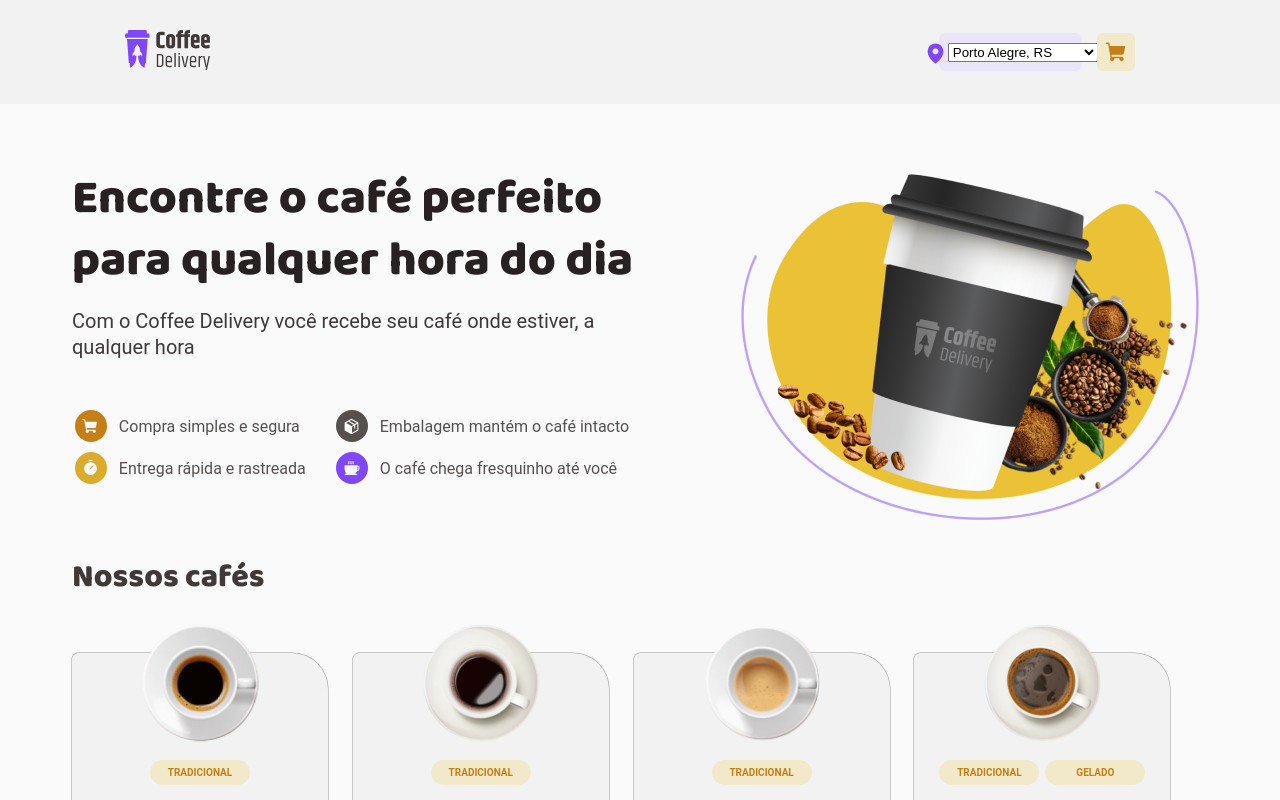
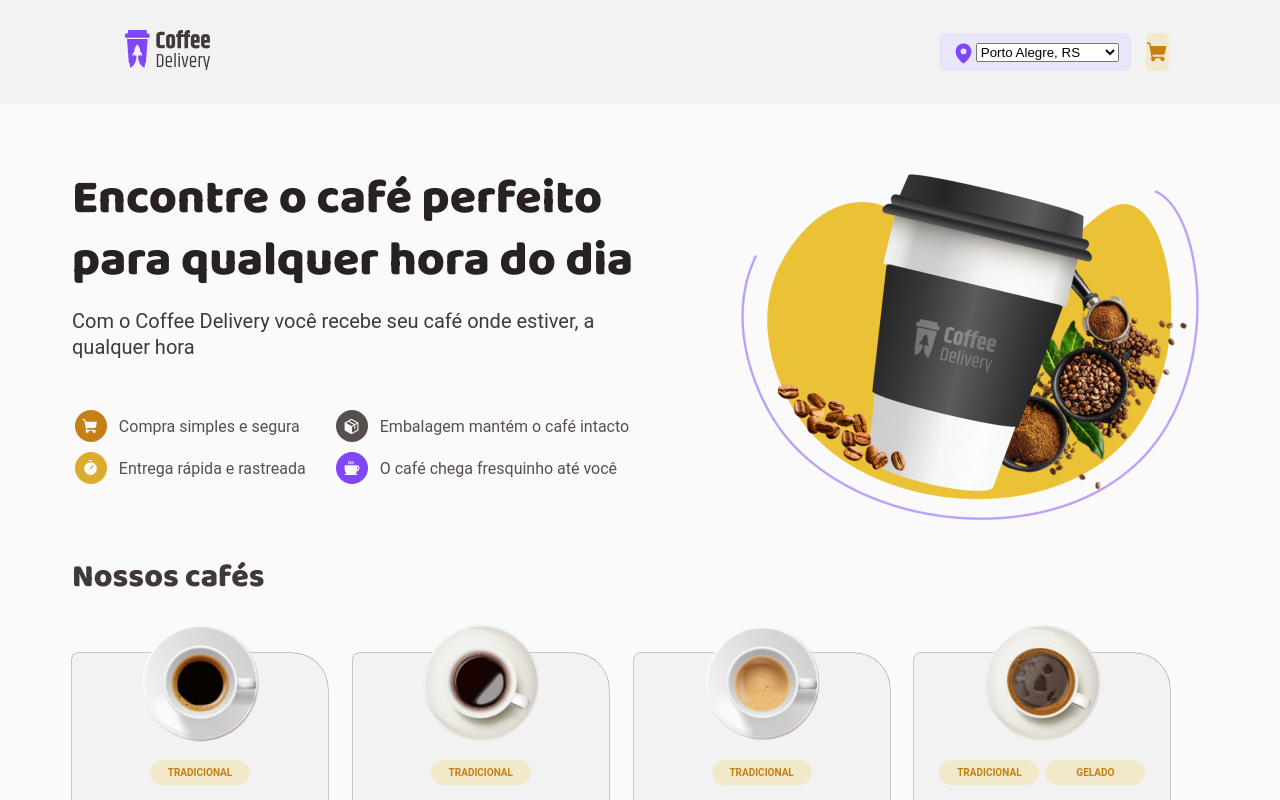
Before and after one commit to pedrodif/uploadCoffeeDelivery, a React (Vite) app: page / in a window 1280 px wide. Shown: the top 800 px of the page. Built offline with nearby package versions, Linux system fonts and the light colour scheme.

Commit message:
feat: :sparkles: interface separation to types file, styles fix

```diff
--- a/src/components/Select/index.tsx
+++ b/src/components/Select/index.tsx
@@ -2,25 +2,20 @@
 import { HTMLAttributes, ReactNode, SelectHTMLAttributes } from "react";
 
 // Styles
-import { SelectWrapper, SelectIconWrapper } from "./styles";
+import { SelectWrapper, SelectIconWrapper, SelectMain } from "./styles";
 
-export interface ISelectRootProps extends HTMLAttributes<HTMLDivElement> {
-  width?: string;
-  height?: string;
-  children: ReactNode;
-  backgroundColor?: string;
-}
+// Types
+import { ISelectIconContainerProps, ISelectProps, ISelectRootProps } from "./types";
 
-function SelectRoot({ children }: ISelectRootProps) {
+
+function SelectRoot({ children, ...props }: ISelectRootProps) {
   return (
-    <SelectWrapper>
+    <SelectWrapper
+      {...props}
+    >
       {children}
     </SelectWrapper>
   )
-}
-
-interface ISelectIconContainerProps extends HTMLAttributes<HTMLDivElement> {
-  children: ReactNode;
 }
 
 function SelectIconContainer({ children }:ISelectIconContainerProps) {
@@ -31,18 +26,11 @@ function SelectIconContainer({ children }:ISelectIconContainerProps) {
   )
 }
 
-interface IOptionProps {
-  id: string;
-  value: string;
-}
-
-interface ISelectProps extends SelectHTMLAttributes<HTMLSelectElement> {
-  data: IOptionProps[];
-}
-
-function SelectContainer({ data }: ISelectProps) {
+function SelectContainer({ data, ...props }: ISelectProps) {
   return(
-    <select>
+    <SelectMain
+      {...props}
+    >
       {data?.map(option => {
         return (
           <option
@@ -53,7 +41,7 @@ function SelectContainer({ data }: ISelectProps) {
           </option>
         )
       })}
-    </select>
+    </SelectMain>
   )
 }
 
--- a/src/components/Select/styles.ts
+++ b/src/components/Select/styles.ts
@@ -2,7 +2,7 @@
 import styled from 'styled-components';
 
 // Types
-import { ISelectRootProps } from '.';
+import { ISelectProps, ISelectRootProps } from './types';
 
 export const SelectWrapper = styled.div<ISelectRootProps>`
   box-sizing: border-box;
@@ -16,16 +16,23 @@ export const SelectWrapper = styled.div<ISelectRootProps>`
   padding: 0.5rem;
   font-size: 0.75rem;
   font-weight: 400;
-  width: ${(props) => props.width ? props.width : '8.938rem'};
+  width: ${(props) => props.width ? props.width : '12rem'};
   height: ${(props) => props.height ? props.height : '2.375rem'};
   color: ${(props) => props.color ? props.color : '#574F4D'};
   background-color: ${(props) => props.backgroundColor ? props.backgroundColor : '#EBE5F9'};
 
-  /* &:hover {
-    background-color: ${(props) => props.theme['purple-light']};
-  } */
+  &:hover {
+    border: 0.063rem solid ${(props) => props.theme['purple']};
+  }
 `
+
 export const SelectIconWrapper = styled.div`
   width: 1rem;
   height: 1.25rem;
 `
+
+export const SelectMain = styled.select<ISelectProps>`
+ width: ${(props) => props.width ? props.width : '8.938rem'};
+
+
+`
--- /dev/null
+++ b/src/components/Select/types.ts
@@ -0,0 +1,22 @@
+import { HTMLAttributes, ReactNode, SelectHTMLAttributes } from "react";
+
+export interface ISelectRootProps extends HTMLAttributes<HTMLDivElement> {
+  width?: string;
+  height?: string;
+  children: ReactNode;
+  backgroundColor?: string;
+}
+
+export interface ISelectIconContainerProps extends HTMLAttributes<HTMLDivElement> {
+  children: ReactNode;
+}
+
+interface IOptionProps {
+  id: string;
+  value: string;
+}
+
+export interface ISelectProps extends SelectHTMLAttributes<HTMLSelectElement> {
+  data: IOptionProps[];
+  width?: string;
+}
```
